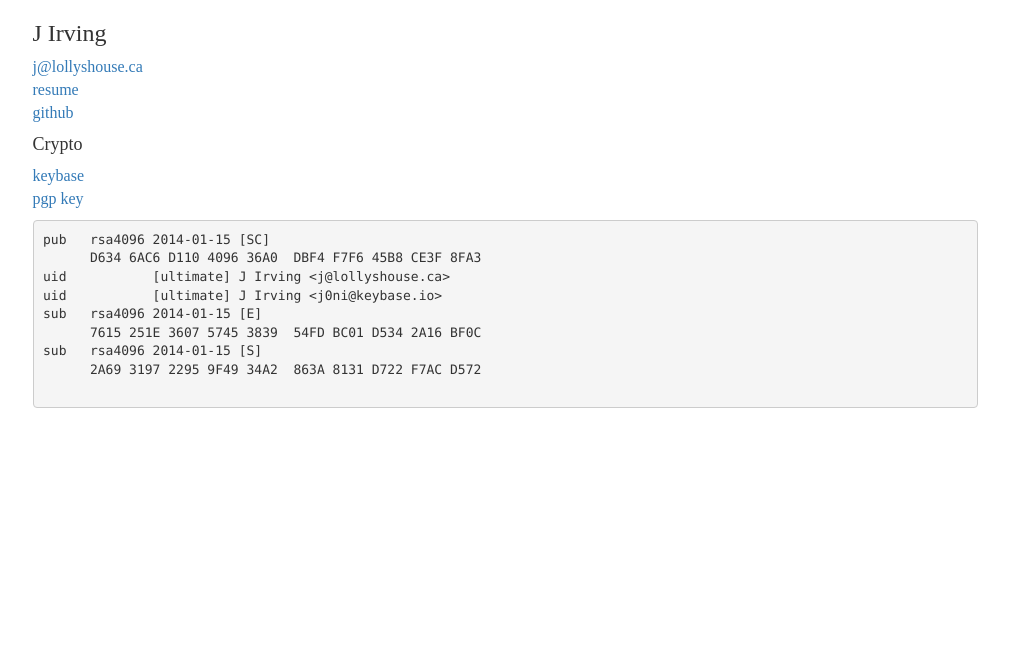
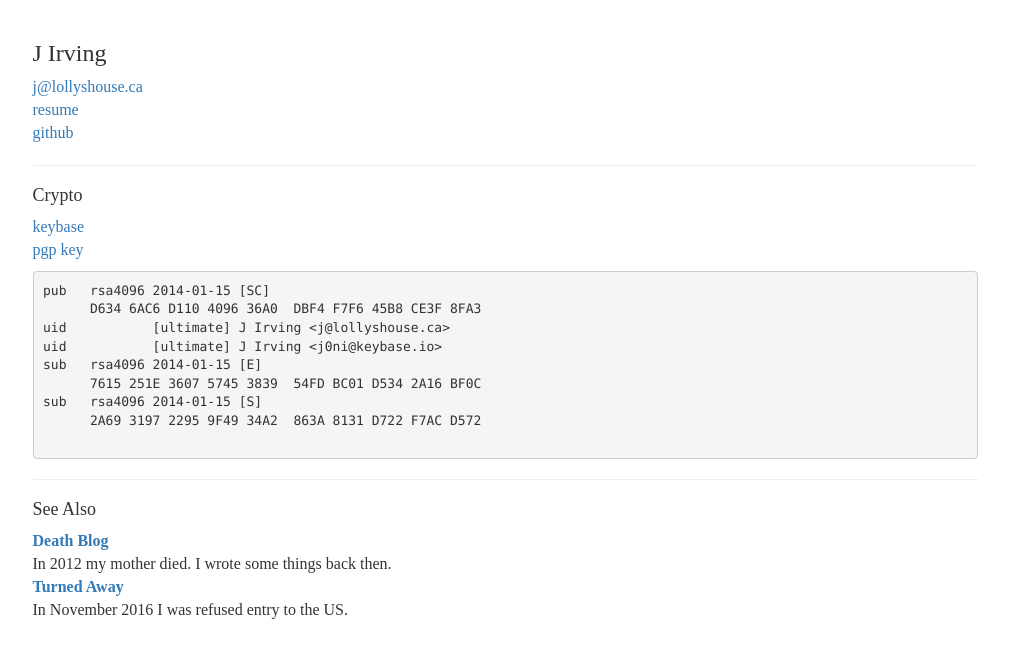
Before and after one commit to j0ni/j0ni.github.io, a Jekyll site: the page built from index.html, in a window 1280 px wide. Shown: the top 658 px of the page, without its empty margins (135-1144 px from the left). Built offline with Jekyll 4.4.1, drawn with Linux system fonts in a browser that asks for light colours; some web fonts are replaced.

Commit message:
Mess with the front page more

```diff
--- a/index.html
+++ b/index.html
@@ -1,9 +1,10 @@
 ---
-layout: simple
+layout: page
 ---
 <div class="row">
   <div class="col-md-1"></div>
   <div class="col-md-10">
+    <section>
       <h3>J Irving</h3>
       <p>
         <ul class="list-unstyled">
@@ -12,6 +13,11 @@ layout: simple
           <li><a href="https://github.com/j0ni">github</a></li>
         </ul>
       </p>
+    </section>
+
+    <hr/>
+
+    <section>
       <h4>Crypto</h4>
       <p>
         <ul class="list-unstyled">
@@ -31,5 +37,20 @@ sub   rsa4096 2014-01-15 [S]
       2A69 3197 2295 9F49 34A2  863A 8131 D722 F7AC D572
         </pre>
       </p>
+    </section>
+
+    <hr />
+
+    <section>
+      <h4>See Also</h4>
+      <p>
+        <dl class="list-unstyled">
+          <dt><a href="/death.html">Death Blog</a></dt>
+          <dd>In 2012 my mother died. I wrote some things back then.</dd>
+          <dt><a href="/p/rejected-at-last.html">Turned Away</a></dt>
+          <dd>In November 2016 I was refused entry to the US.</dd>
+        </dl>
+      </p>
+    </section>
   </div>
 </div>
```
Lines whose indentation alone changed are shown as unchanged.
